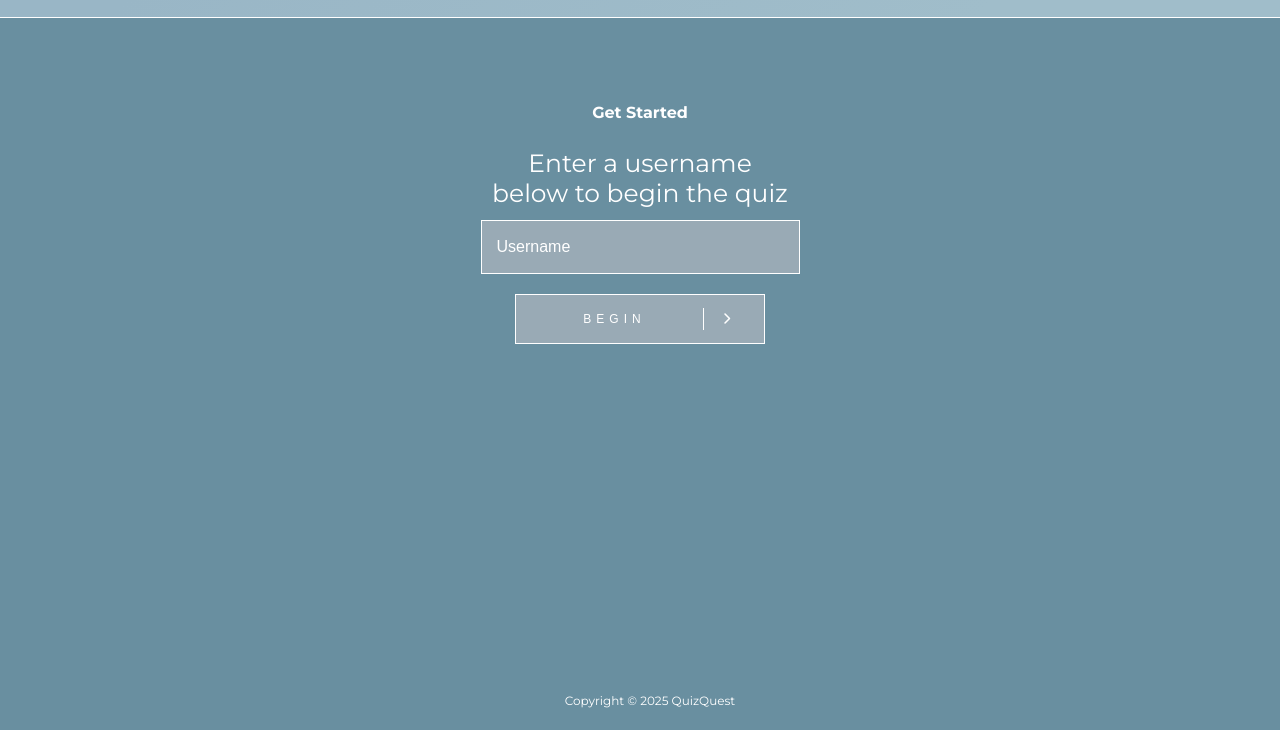
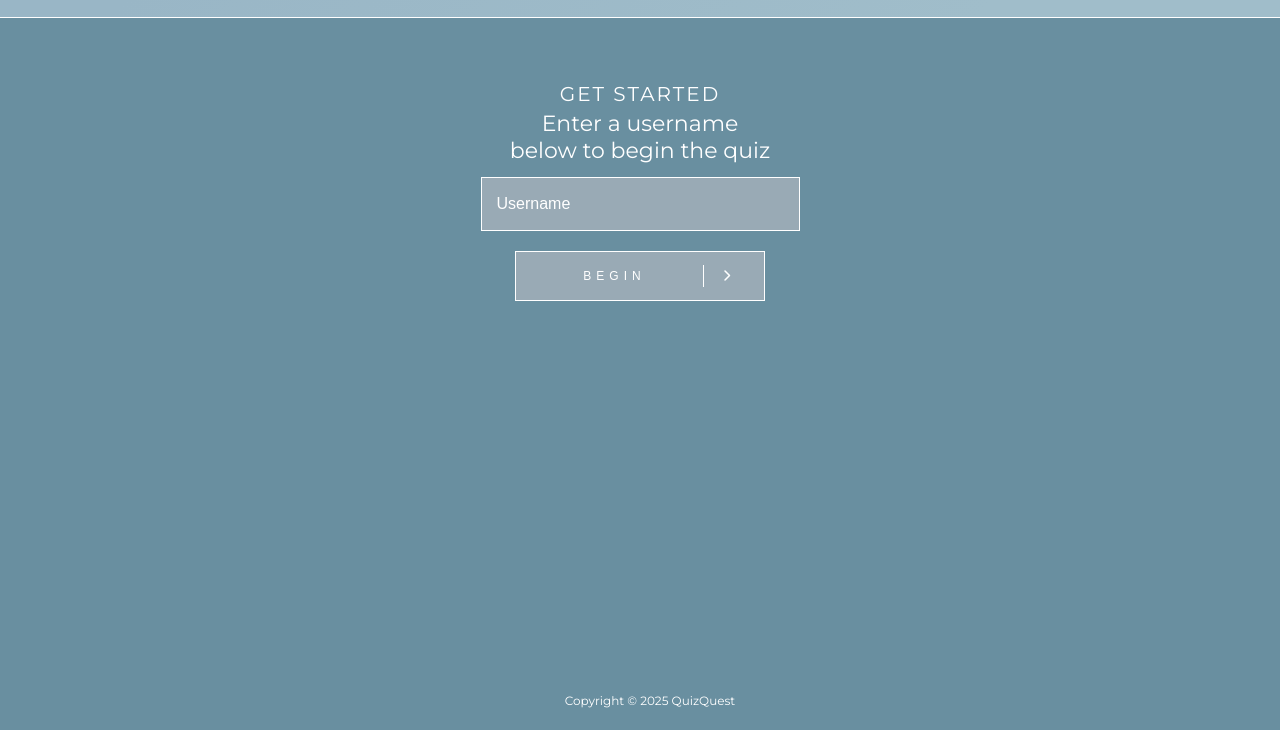
Before and after one commit to bilalpasha246/seng513-202501-assignment2, a website with bundled scripts: page login.html in a window 1280 px wide. Shown: the part 70-800 px from the top of the page. Built offline with nearby package versions, Linux system fonts and the light colour scheme.

Commit message:
Comments

```diff
--- a/login.html
+++ b/login.html
@@ -16,7 +16,7 @@
     <h1>QuizQuest</h1>
   </header>
     <div class="login">
-      <h4>Get Started</h4>
+      <h2>Get Started</h2>
       <h1 class="subtitle">Enter a username <br>below to begin the quiz</h1>
       <input type="text" id="username" placeholder="Username" required>
       <button class="submit">
--- a/styles.css
+++ b/styles.css
@@ -2,7 +2,6 @@ html, body {
     height: 100%;
     font-family: "Montserrat", sans-serif;
     margin: 0;
-    /* background: linear-gradient(135deg, #99b6c6 14%, #bcd8e5 78%); */
     background: #698FA0;
     color: #fff;
     background-size: cover;
@@ -49,6 +48,7 @@ header p {
     width: 75%;
 }
 
+/* Grid setup for multiple choice answers */
 .multiple-choice {
     display: grid;
     grid-template-columns: 1fr 1fr;
@@ -58,6 +58,7 @@ header p {
     width: 85%;
 }
 
+/* Multiple choice button styling */
 .multiple-choice button {
     align-items: center;
     height: 80px;
@@ -71,6 +72,7 @@ header p {
     cursor: pointer;
 }
 
+/* Button styling to start quiz, go to next question, and retry quiz */
 .next, .submit, .retry {
     display: flex;
     align-items: center;
@@ -111,12 +113,11 @@ footer {
     width: 100%;
 }
 
-/* Leaderboard Page */
-
 .over-txt {
     text-align: center;
 }
 
+/* Leaderboard table */
 .leaderboard {
     margin: auto;
     border-collapse: collapse;
@@ -124,12 +125,14 @@ footer {
     table-layout: fixed;
 }
 
+/* Table data and header styling */
 .leaderboard td, .leaderboard th {
     border: 1px solid #dddbdb;
     padding: 8px;
     text-align: center;
 }
 
+/* Table header formatting */
 .leaderboard th {
     padding-top: 12px;
     padding-bottom: 12px;
@@ -137,6 +140,7 @@ footer {
     color: white;
 }
 
+/* Hover effect on table rows */
 .leaderboard tr:hover {
     background-color: #a8a3a3;
     opacity: 75%;
@@ -171,7 +175,7 @@ h2 {
 .subtitle {
     font-weight: normal;
     margin: 0;
-    font-size: 25px;
+    font-size: 22px;
     margin-top: 0.3%;
     text-align: center;
 }
@@ -199,7 +203,6 @@ input::placeholder {
 }
 
 /* Mobile Styling */
-
 @media only screen and (max-width: 768px) {
     header {
         justify-content: space-between;
@@ -238,6 +241,7 @@ input::placeholder {
 }
 
 @media only screen and (max-width: 568px) {
+    /* Hide QuizQuest logo on quiz page */
     #quiz-header {
         display: none;
     }
@@ -281,6 +285,7 @@ input::placeholder {
         font-size: 14px;
     }
 
+    /* Change grid layout to 1 column, 4 rows */
     .multiple-choice {
         grid-template-columns: 1fr;
         grid-template-rows: repeat(4, auto);
```
